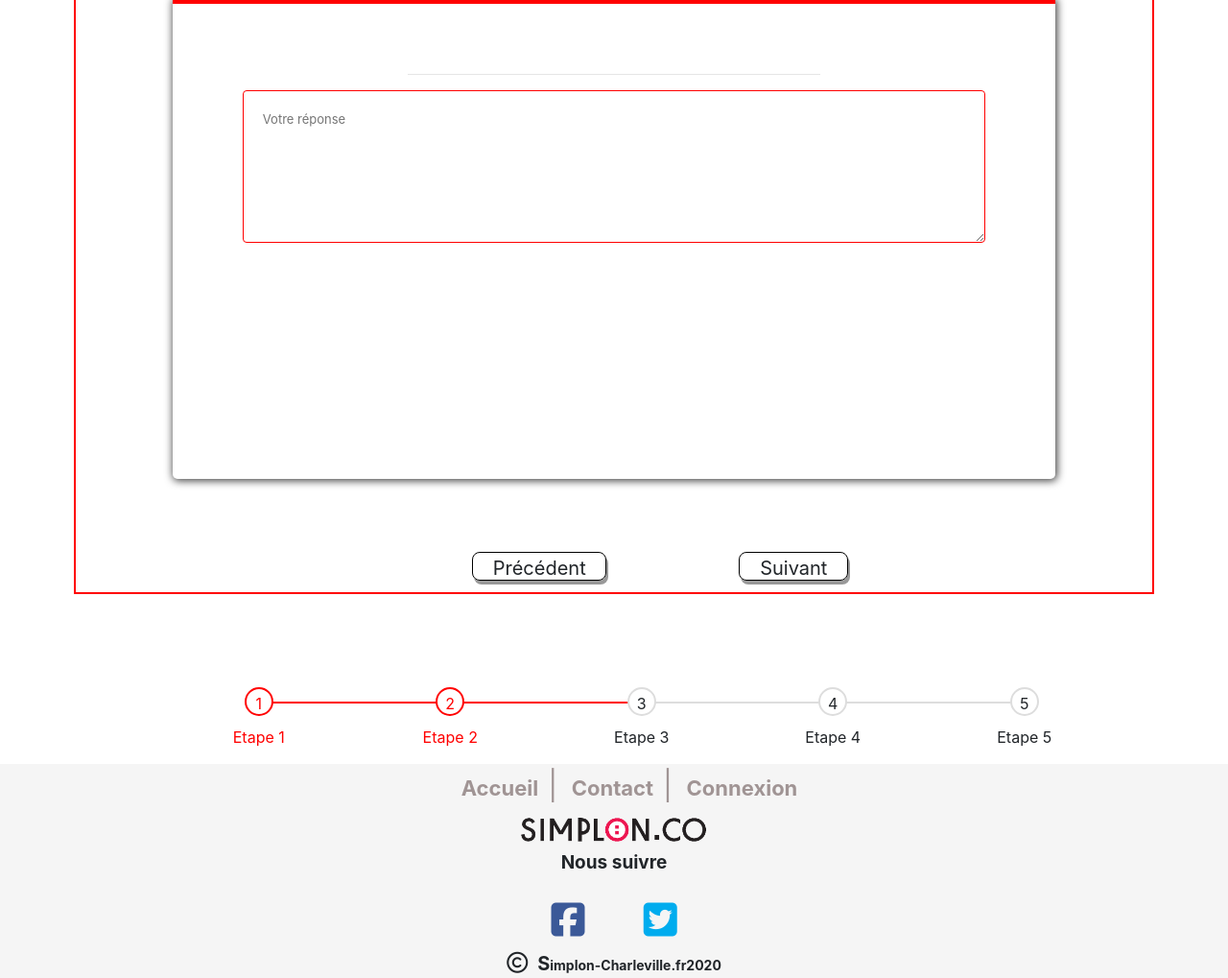
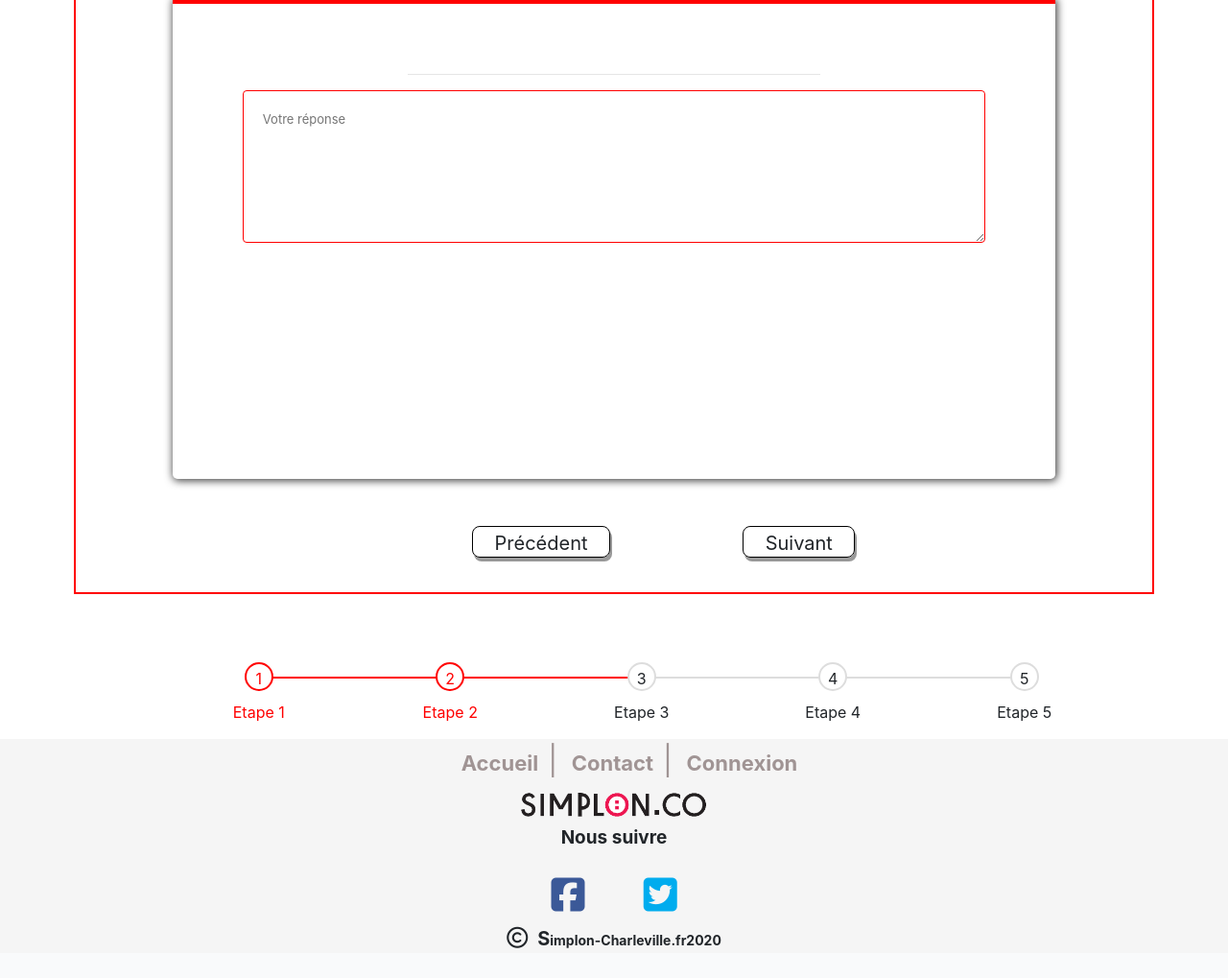
Before and after one commit to Mat08251/Projet-inscription-simplon, a PHP site: page /php/page2-formulaire.php in a window 1280 px wide; the page is wider, and only the part inside the window is pictured. Shown: the part 1990-3009 px from the top of that part at 96% size. After the commit the page ends 2978 px from the top of that part, so only its background shows below. Run offline with PHP 8.4, Linux system fonts and the light colour scheme; data that the repository does not hold is empty; some libraries are stand-ins or nearby versions.

Commit message:
test bouton page 2

```diff
--- a/css/stylepage2.css
+++ b/css/stylepage2.css
@@ -125,21 +125,25 @@ hr
 
 .bouton {
     margin-left: 28%;
-    margin-top: -4%!important;
+    margin-top: -6%!important;
     margin-bottom: 100px;
+}
+
+.texte-bouton {
+    margin-top: -80px!important;
 }
 
 .bouton-suivant {
     display: inline;
     margin-left: 14.5%;
-    padding: 0.4%;
+    padding: 0.6%;
     border: 1px solid black;
     border-radius: 8px 8px;
     box-shadow: 2px 4px 0px 0px rgb(153, 153, 153);
 }
 
 .bouton-suivant:hover {
-    background-color: rgb(219, 219, 219);
+    background-color: rgb(240, 240, 240);
 }
 
 .containers {
--- a/php/page2-formulaire.php
+++ b/php/page2-formulaire.php
@@ -112,7 +112,7 @@ session_start(); ?>
             </div>
             <div class="bouton">
                 <a href="../php/page1-formulaire.php" class="bouton-suivant align-items-center"><button type="button"
-                        class="btn  btn-lg">Précédent</button></a>
+                        class="btn  btn-lg"><span class="texte-bouton text-center">Précédent</span></button></a>
 
 
 
```
